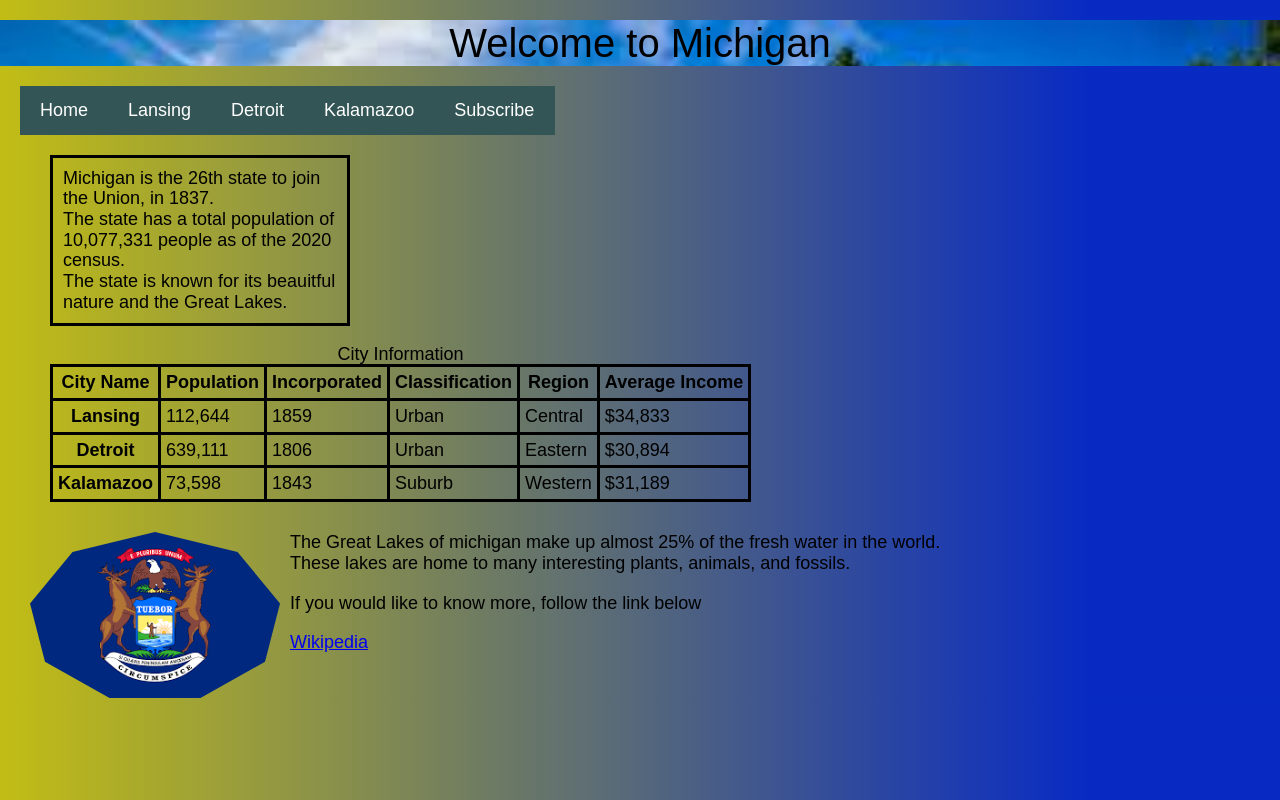
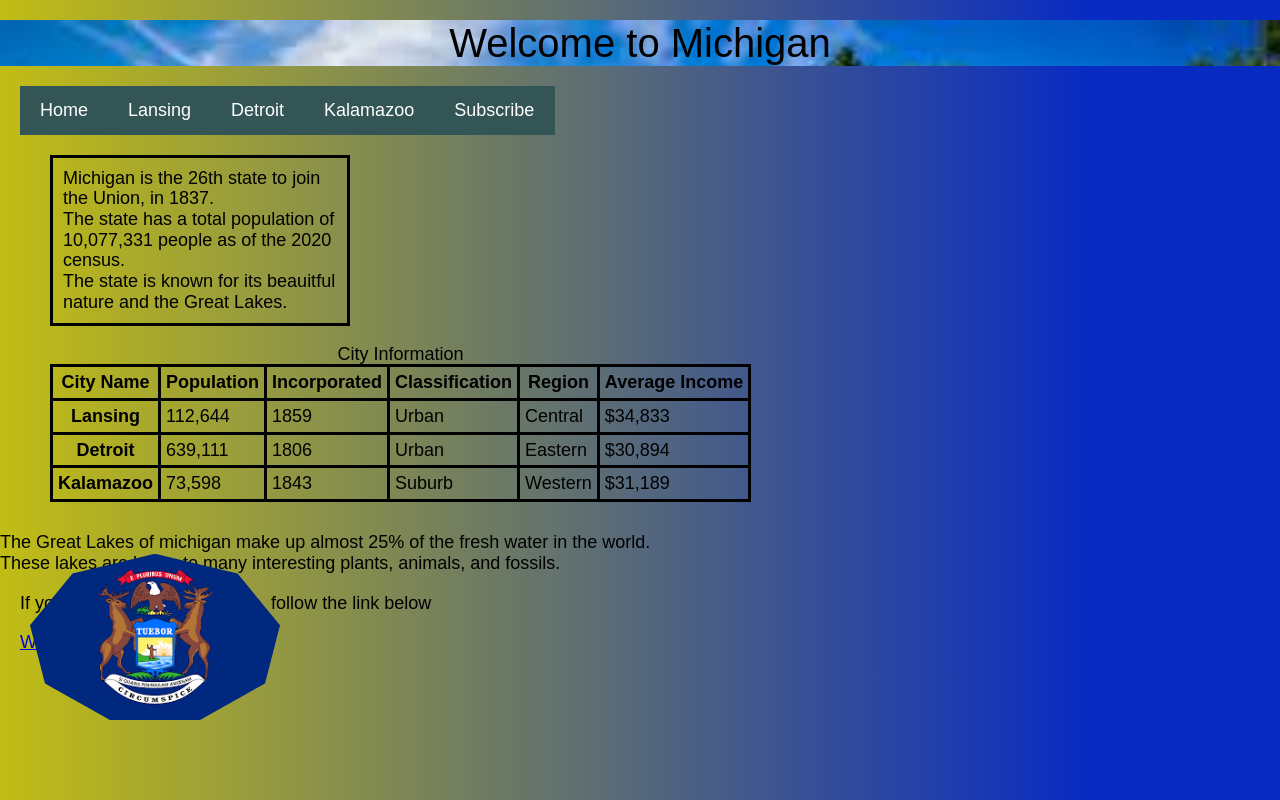
Before and after one commit to Kittyamazing17/Kittyamazing17.github.io, a plain HTML site: page index.html in a window 1280 px wide. Drawn offline with nearby package versions, Linux system fonts and the light colour scheme.

Commit message:
Update styles.css

```diff
--- a/styles.css
+++ b/styles.css
@@ -96,3 +96,7 @@ footer {
 label {
     font-size: 20px;
 }
+.flag {
+    position: absolute;
+    bottom: 80px;
+}
```
